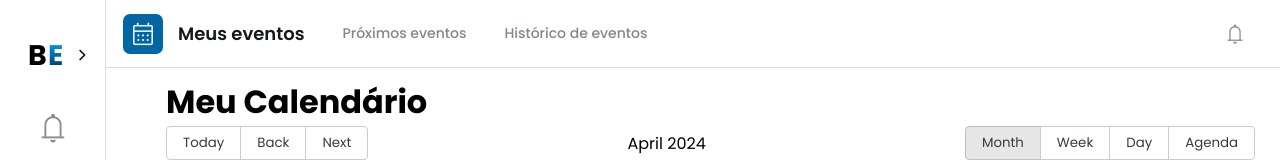
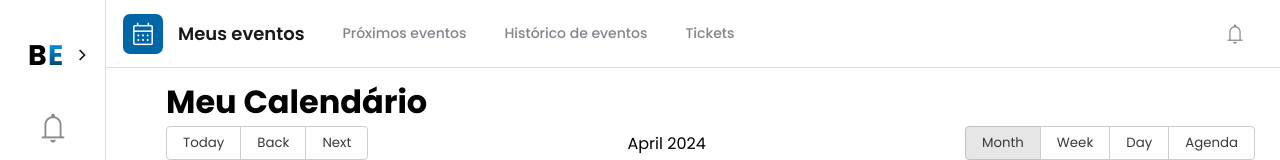
Before and after one commit to EsyProject/EsyFrontend, a React (Vite) app: page /schedule in a window 1280 px wide. Shown: the top 160 px of the page. Built offline with nearby package versions, Linux system fonts and the light colour scheme.

Commit message:
feat: passing the correct properties to display the navbar texts and links

```diff
--- a/src/pages/Schedule/Schedule.jsx
+++ b/src/pages/Schedule/Schedule.jsx
@@ -33,6 +33,8 @@ const Schedule = () => {
         feedLink="/schedule"
         secondText="Histórico de eventos"
         secondLink="/historic"
+        ticketsText="Tickets"
+        ticketsLink="/tickets"
       />
 
       <Sidebar
```
